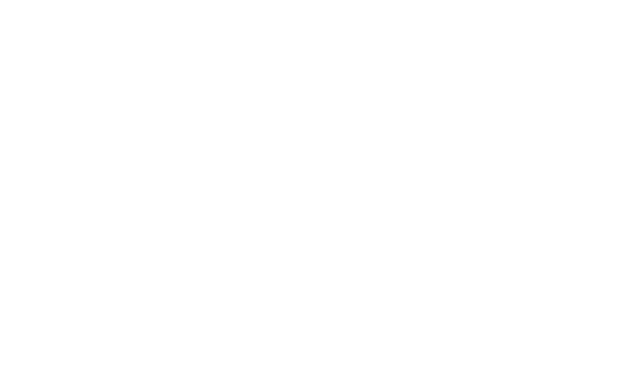
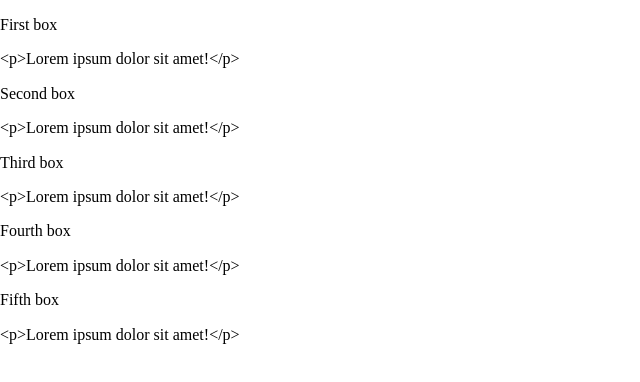
Before and after one commit to Kolumbryna22/Struktury_danych, a website: page index.html in a window 1280 px wide. Shown: the whole page, without its empty margins (0-640 px from the left). Drawn offline with Linux system fonts and the light colour scheme.

Commit message:
Add script to show data

```diff
--- a/index.html
+++ b/index.html
@@ -8,7 +8,7 @@
     <link rel="stylesheet" href="css/style.css">
 </head>
 <body>
-
+    <div id="dataContent"></div>
     <script src="js/script.js"></script>
 </body>
 </html>
--- a/js/script.js
+++ b/js/script.js
@@ -34,4 +34,30 @@
         },
     ];
 
+    function showData() {
+        var n = data.length;
+        var i;
+        var div = [];
+        var title = [];
+        var content = [];
+        var element = document.getElementById("dataContent");
+
+        for(i = 0; i < n; i++) {
+            div[i] = document.createElement("div");
+            div[i].setAttribute("id", data[i].id);
+
+            title[i] = document.createElement("p");
+            title[i].appendChild(document.createTextNode(data[i].title));
+
+            content[i] = document.createElement("p");
+            content[i].appendChild(document.createTextNode(data[i].content));
+
+            div[i].appendChild(title[i]);
+            div[i].appendChild(content[i]);
+
+            element.appendChild(div[i]);
+        }
+    }
+
+    showData();
 })();
--- a/sass/style.scss
+++ b/sass/style.scss
@@ -0,0 +1,5 @@
+@import 'variables';
+@import 'normalize';
+@import 'mixins';
+@import 'layout';
+@import 'general';
```
Also changed, not shown: README.md, css/style.css, 1 other file.
